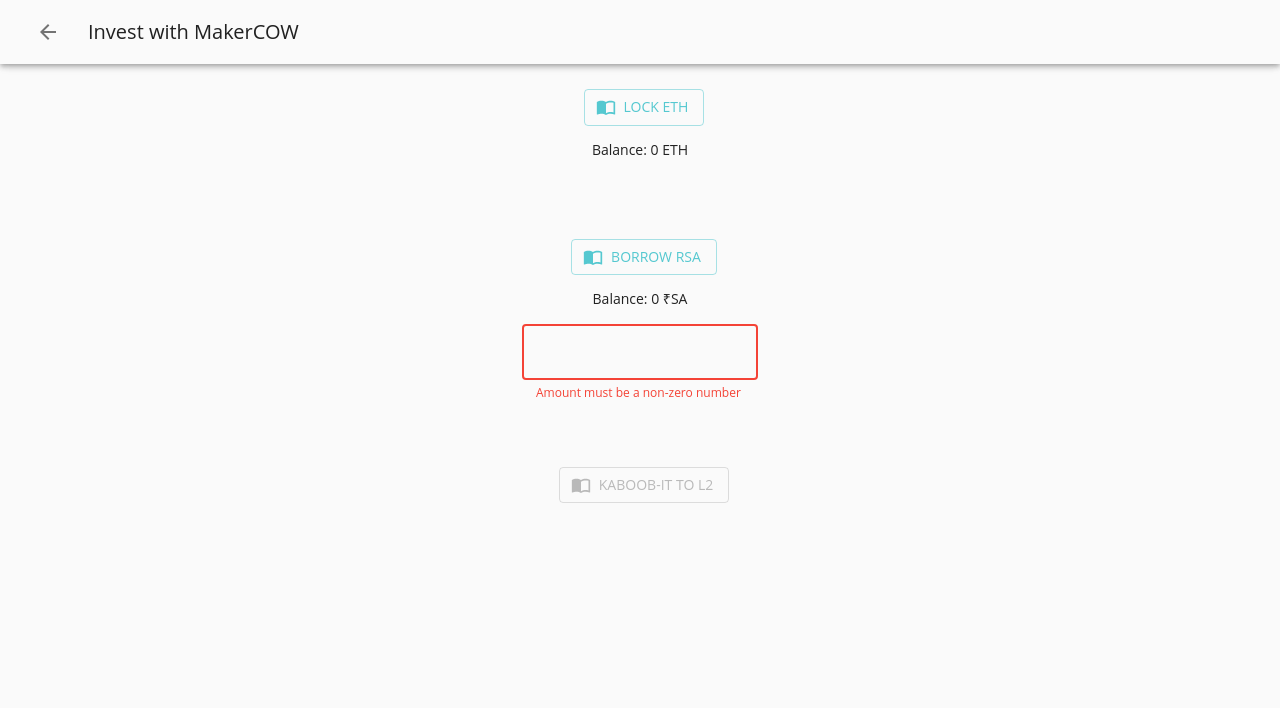
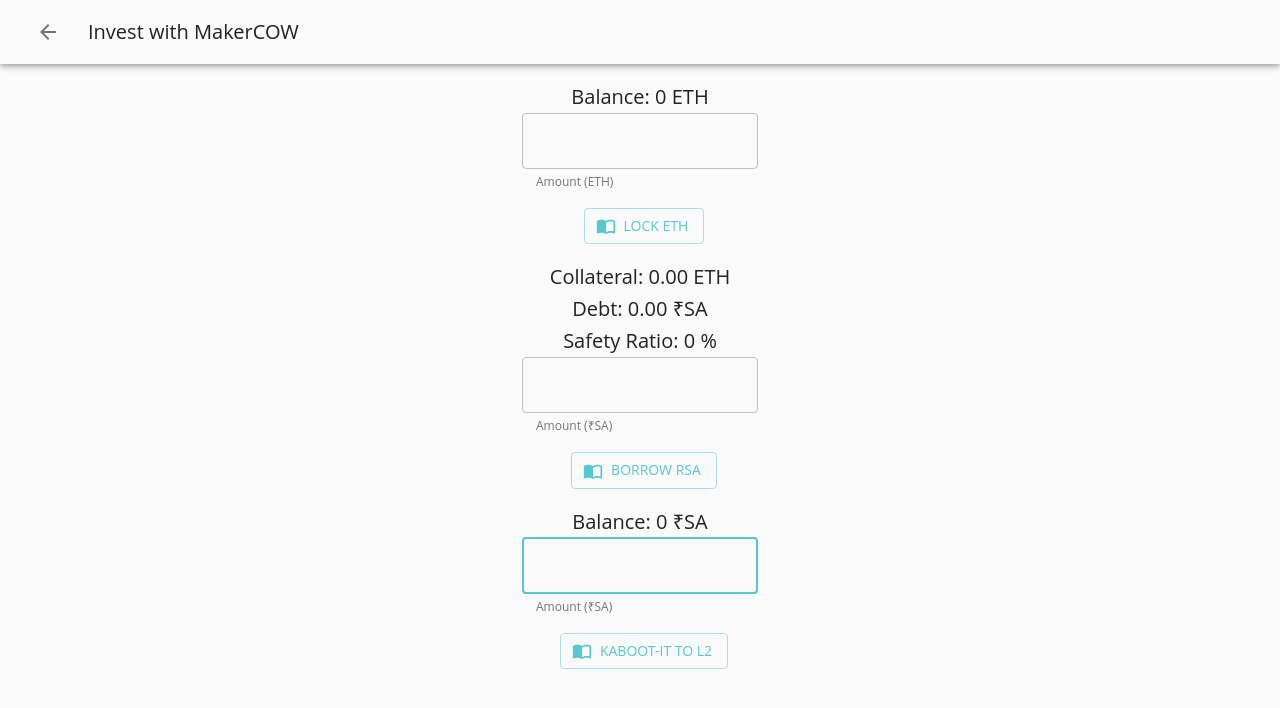
Before and after one commit to batuaWallet/L2-web-wallet, a React (Create React App) app: page /invest in a window 1280 px wide. Both pictures are taken after a click on the button 640 px from the left and 575 px from the top of the page. Shown: the top 708 px of the page. Built offline with nearby package versions, Linux system fonts and the light colour scheme; no server answers.

Commit message:
✨ more amount inputs

```diff
--- a/src/components/EnterL2.tsx
+++ b/src/components/EnterL2.tsx
@@ -26,14 +26,15 @@ const useStyles = makeStyles( theme => ({
     marginRight: theme.spacing(2),
   },
   zap: {
-    marginTop: theme.spacing(8),
+    marginTop: theme.spacing(2),
+    marginBottom: theme.spacing(2),
     marginLeft: theme.spacing(1),
   },
   root: {
     display: "flex",
     flexDirection: "column",
     alignItems: "center",
-    marginTop: theme.spacing(3),
+    marginTop: theme.spacing(10),
     bottom: theme.spacing(2),
   },
 }));
@@ -42,37 +43,23 @@ export const EnterL2 = (props: any) => {
   const classes = useStyles();
   const wallet = useContext(WalletContext).wallet;
 
-  const [amount, setAmount] = useState();
-  const [block, setBlock] = useState(true);
-  const [amountError, setAmountError] = useState({err: false, msg: "Amount (₹SA)"});
-
   const [ETHBalance, setETHBalance] = useState(0);
   const [RSABalance, setRSABalance] = useState(0);
 
-  useEffect(() => {
-    if (Number(props.amount) > 0) {
-      setAmount(props.amount);
-    } else {
-      setAmountError({err: true, msg: "Amount must be a non-zero number"});
-    }
-  }, [props]);
+  const [bridgeAmount, setBridgeAmount] = useState();
+  const [bridgeAmountError, setBridgeAmountError] = useState({err: false, msg: "Amount (₹SA)"});
+
+  const [lockAmount, setLockAmount] = useState();
+  const [lockAmountError, setLockAmountError] = useState({err: false, msg: "Amount (ETH)"});
+
+  const [borrowAmount, setBorrowAmount] = useState();
+  const [borrowAmountError, setBorrowAmountError] = useState({err: false, msg: "Amount (₹SA)"});
 
   useEffect(() => {
     (async () => {
       if (wallet) {
-        const bal = await getRSABalance(wallet.address);
-        console.log(bal)
-        setRSABalance(bal);
-      }
-    })();
-  }, [wallet]);
-
-  useEffect(() => {
-    (async () => {
-      if (wallet) {
-        const bal = await getETHBalance(wallet.address);
-        console.log(bal)
-        setETHBalance(bal);
+        setRSABalance(await getRSABalance(wallet.address));
+        setETHBalance(Math.round((await getETHBalance(wallet.address)) * 1000) / 1000);
       }
     })();
   }, [wallet]);
@@ -82,7 +69,7 @@ export const EnterL2 = (props: any) => {
       console.log("Depositing to L2");
       const approvalRes = await approveForDeposit(wallet);
       if (approvalRes) {
-        const depositRes = depositERC20toMatic(wallet, amount);
+        const depositRes = depositERC20toMatic(wallet, bridgeAmount);
         console.log(depositRes);
       }
     }
@@ -100,15 +87,33 @@ export const EnterL2 = (props: any) => {
     console.log("Minting RSA");
   };
 
-  const handleChange = (event: React.ChangeEvent<HTMLInputElement>) => {
-    setAmount(event.target.value);
+  const handleBridgeAmountChange = (event: React.ChangeEvent<HTMLInputElement>) => {
+    setBridgeAmount(event.target.value);
     let amt = Number(event.target.value);
     if (!amt || amt === 0) {
-      setAmountError({err: true, msg: "Amount must be a non-zero number"});
-      setBlock(true);
+      setBridgeAmountError({err: true, msg: "Amount must be a non-zero number"});
     } else {
-      setAmountError({err: false, msg: "Amount (₹SA)"});
-      setBlock(false);
+      setBridgeAmountError({err: false, msg: "Amount (₹SA)"});
+    }
+  };
+
+  const handleLockAmountChange = (event: React.ChangeEvent<HTMLInputElement>) => {
+    setLockAmount(event.target.value);
+    let amt = Number(event.target.value);
+    if (!amt || amt === 0) {
+      setLockAmountError({err: true, msg: "Amount must be a non-zero number"});
+    } else {
+      setLockAmountError({err: false, msg: "Amount (ETH)"});
+    }
+  };
+
+  const handleBorrowAmountChange = (event: React.ChangeEvent<HTMLInputElement>) => {
+    setBorrowAmount(event.target.value);
+    let amt = Number(event.target.value);
+    if (!amt || amt === 0) {
+      setBorrowAmountError({err: true, msg: "Amount must be a non-zero number"});
+    } else {
+      setBorrowAmountError({err: false, msg: "Amount (₹SA)"});
     }
   };
 
@@ -127,6 +132,18 @@ export const EnterL2 = (props: any) => {
 
         <Divider />
 
+        <Typography variant="h6" > Balance: {ETHBalance} ETH </Typography>
+
+        <TextField
+          autoFocus={true}
+          id="lock-amount-input"
+          error={lockAmountError.err}
+          value={lockAmount}
+          onChange={handleLockAmountChange}
+          helperText={lockAmountError.msg}
+          variant="outlined"
+        />
+
         <Button
           color="primary"
           variant="outlined"
@@ -137,9 +154,21 @@ export const EnterL2 = (props: any) => {
           Lock ETH
         </Button>
 
-        <p> Balance: {ETHBalance} ETH </p>
+        <Divider />
 
-        <Divider />
+        <Typography variant="h6" > Collateral: 0.00 ETH </Typography>
+        <Typography variant="h6" > Debt: 0.00 ₹SA </Typography>
+        <Typography variant="h6" > Safety Ratio: 0 % </Typography>
+
+        <TextField
+          autoFocus={true}
+          id="borrow-amount-input"
+          error={borrowAmountError.err}
+          value={borrowAmount}
+          onChange={handleBorrowAmountChange}
+          helperText={borrowAmountError.msg}
+          variant="outlined"
+        />
 
         <Button
           color="primary"
@@ -151,29 +180,29 @@ export const EnterL2 = (props: any) => {
           Borrow RSA
         </Button>
 
-        <p> Balance: {RSABalance} ₹SA </p>
+        <Divider />
 
-        <Divider />
+        <Typography variant="h6" > Balance: {RSABalance} ₹SA </Typography>
 
         <TextField
           autoFocus={true}
-          id="amount-input"
-          error={amountError.err}
-          value={amount}
-          onChange={handleChange}
-          helperText={amountError.msg}
+          id="bridge-amount-input"
+          error={bridgeAmountError.err}
+          value={bridgeAmount}
+          onChange={handleBridgeAmountChange}
+          helperText={bridgeAmountError.msg}
           variant="outlined"
         />
 
         <Button
           color="primary"
           variant="outlined"
-          disabled={block}
+          disabled={bridgeAmountError.err}
           onClick={() => handleSwitch()}
           className={classes.zap}
           startIcon={<ZapIcon />}
         >
-          Kaboob-It to L2
+          Kaboot-It to L2
         </Button>
 
       </div>
```
